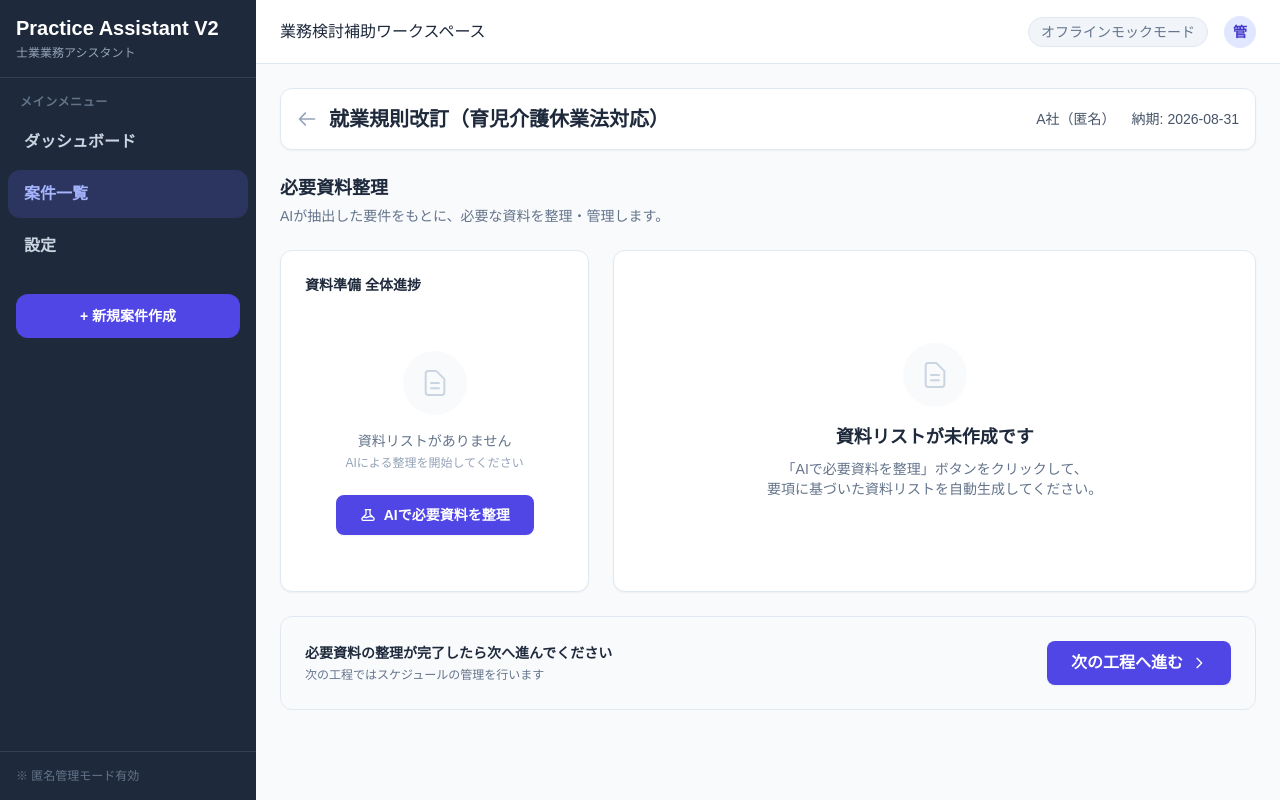
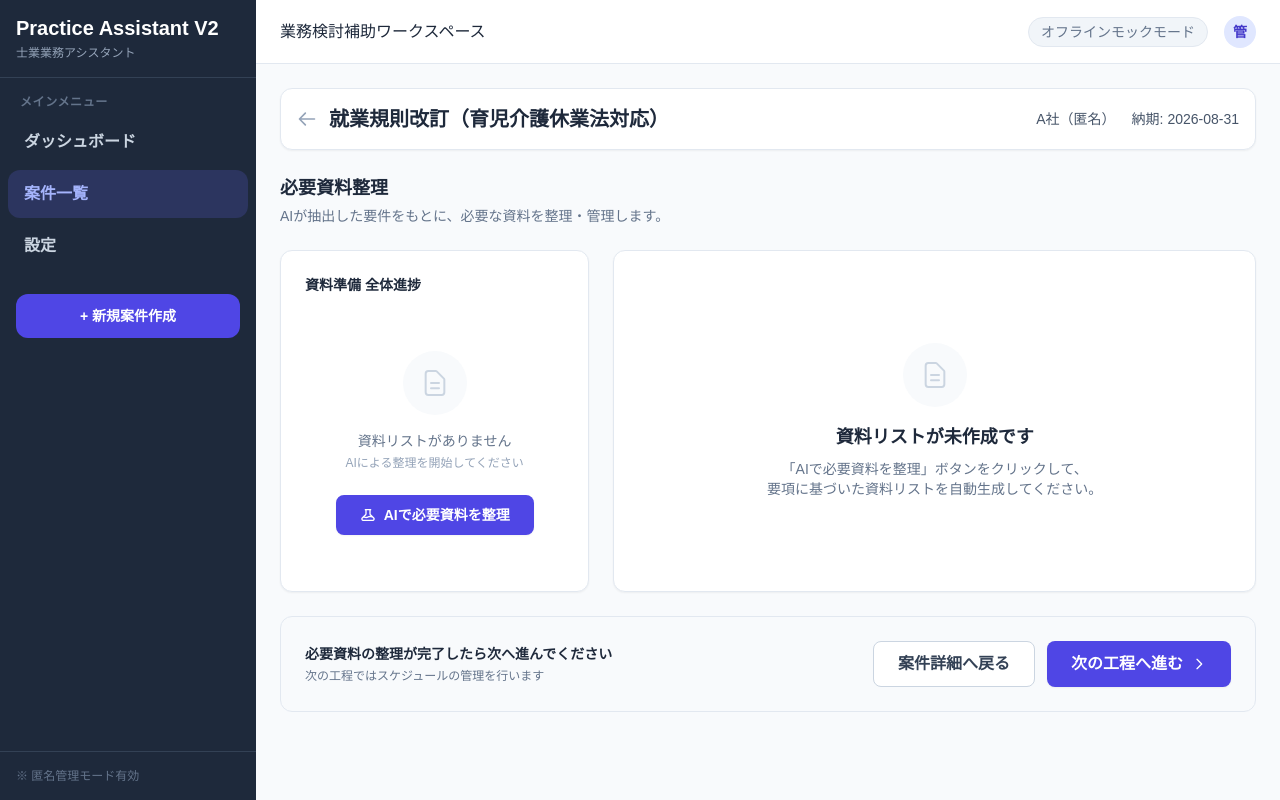
Before and after one commit to uw1g48h31wj4xxa33ffa-eng/practice-assistant-v2, a Next.js app: page /cases/1/required-documents in a window 1280 px wide. Built offline with nearby package versions, Linux system fonts and the light colour scheme.

Commit message:
feat(labor): add back to case details button in required documents

```diff
--- a/src/app/cases/[id]/required-documents/page.tsx
+++ b/src/app/cases/[id]/required-documents/page.tsx
@@ -463,6 +463,13 @@ export default function RequiredDocumentsPage() {
             <p className="text-xs text-slate-500 mt-1">次の工程ではスケジュールの管理を行います</p>
           )}
         </div>
+        <div className="flex flex-col sm:flex-row gap-3 w-full sm:w-auto mt-2 sm:mt-0">
+          <Link
+            href={`/cases/${caseId}`}
+            className="w-full sm:w-auto px-6 py-2.5 bg-white border border-slate-300 text-slate-700 font-bold rounded-lg hover:bg-slate-50 transition-colors text-center shrink-0 min-h-[44px] flex items-center justify-center"
+          >
+            案件詳細へ戻る
+          </Link>
           <button
             onClick={handleNextStep}
             className="w-full sm:w-auto px-6 py-2.5 bg-indigo-600 hover:bg-indigo-700 text-white font-bold rounded-lg shadow-sm transition-colors flex items-center justify-center gap-2 shrink-0 min-h-[44px]"
@@ -474,5 +481,6 @@ export default function RequiredDocumentsPage() {
           </button>
         </div>
       </div>
+    </div>
   );
 }
```
Lines whose indentation alone changed are shown as unchanged.
